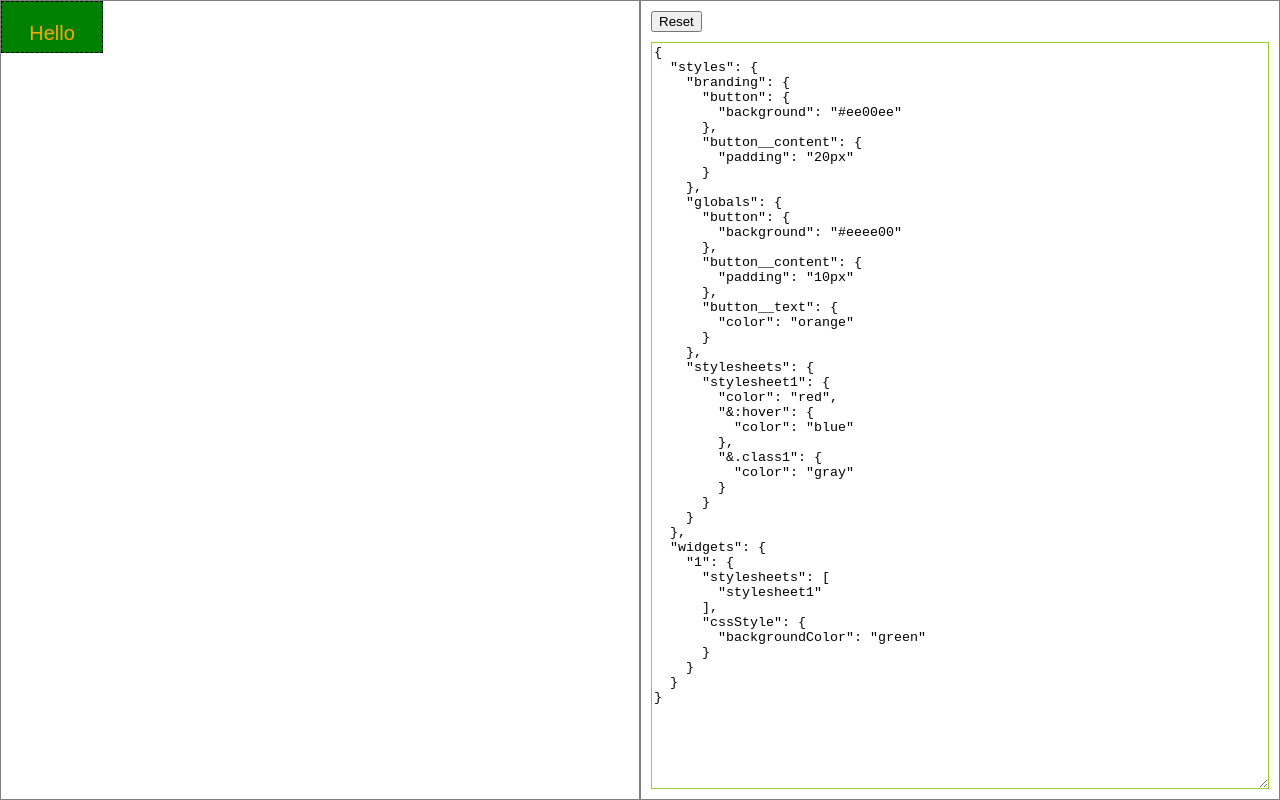
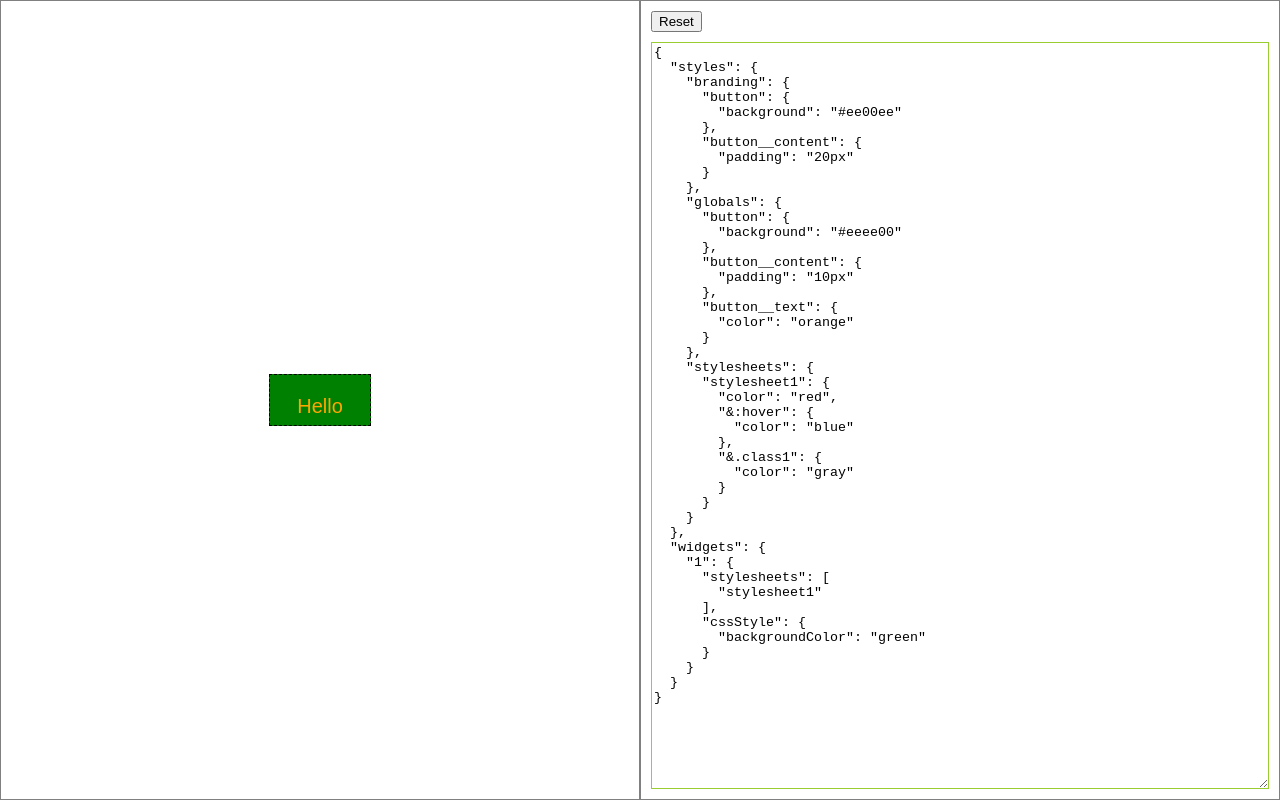
Before and after one commit to Scit/stles, a React (Create React App) app: page / in a window 1280 px wide. Built offline with nearby package versions, Linux system fonts and the light colour scheme.

Commit message:
Add dynamic widgets building

```diff
--- a/src/App.css
+++ b/src/App.css
@@ -12,12 +12,17 @@ body,
 
 .pane__left,
 .pane__right {
+    display: flex;
     flex: 1;
     border: 1px solid gray;
 }
 
+.pane__left {
+    justify-content: center;
+    align-items: center;
+}
+
 .pane__right {
-    display: flex;
     flex-direction: column;
 }
 
--- a/src/App.js
+++ b/src/App.js
@@ -63,6 +63,15 @@ class App extends Component {
         this.props.resetConfiguration();
     };
 
+    renderButtons() {
+        const { widgets = {} } = this.props.store;
+        return Object.keys(widgets).map(widgetId => {
+            return (
+                <Button id={widgetId} key={widgetId}>Hello</Button>
+            );
+        });
+    }
+
     render() {
         const textAreaClassName = classnames('pane__textarea', {
             'pane__textarea--invalid': this.state.error
@@ -72,7 +81,7 @@ class App extends Component {
             <div className="pane">
                 <div className="pane__left">
                     <StyleProvider>
-                        <Button id={1}>Hello</Button>
+                        {this.renderButtons()}
                     </StyleProvider>
                 </div>
                 <div className="pane__right">
--- a/src/components/Button/style.css
+++ b/src/components/Button/style.css
@@ -1,4 +1,5 @@
 .button {
+    margin: 10px;
     border: dashed 1px black;
     width: 100px;
     height: 50px;
--- a/src/hocs/WidgetStoreConnector/index.js
+++ b/src/hocs/WidgetStoreConnector/index.js
@@ -2,11 +2,14 @@ import { connect } from 'react-redux';
 
 const mapStateToProps = (state, ownProps) => {
     const { widgets = {} } = state;
+    const properties = {
+        'stylesheets': [],
+        'cssStyle': {},
+        ...widgets[ownProps.id]
+    };
+
     return {
-        properties: widgets[ownProps.id] || {
-            'stylesheets': [],
-            'cssStyle': {}
-        }
+        properties
     }
 };
 
```
Also changed, not shown: 11 other files (tests, documents, lock files or other folders).
